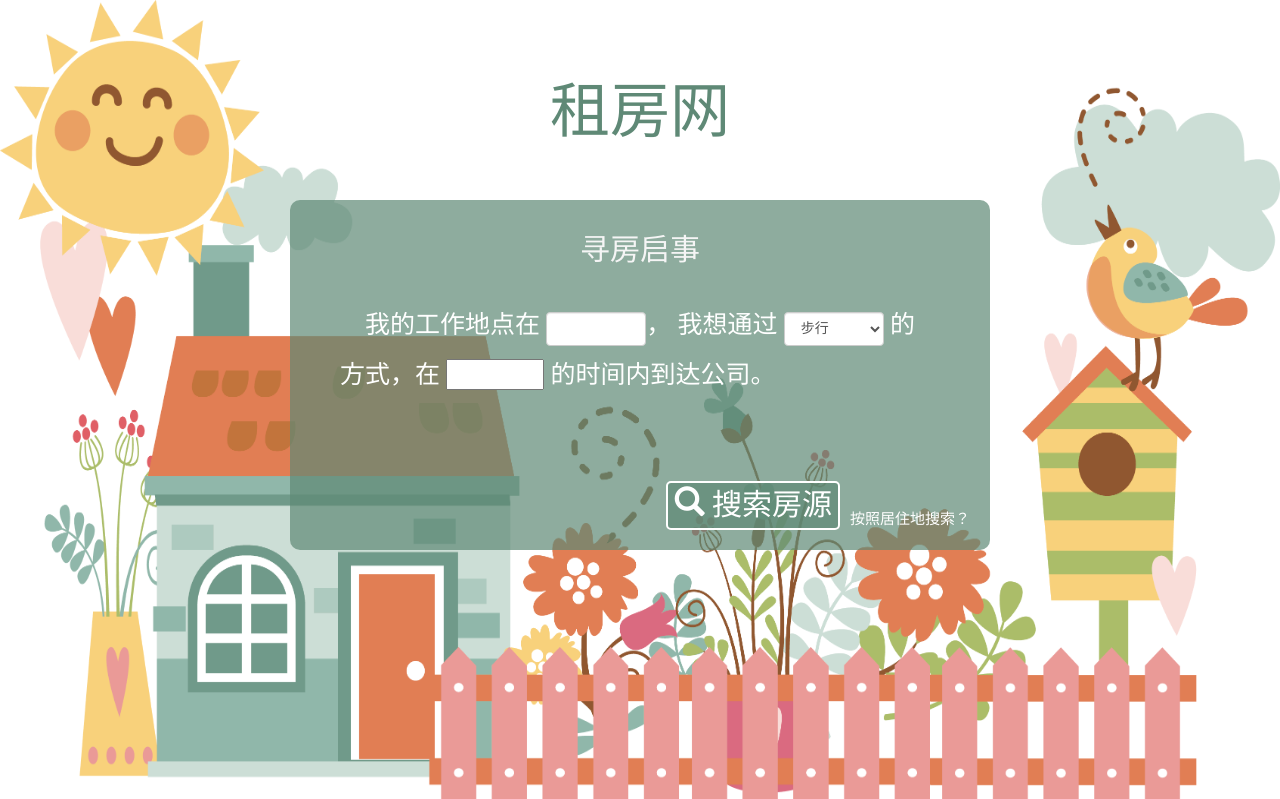
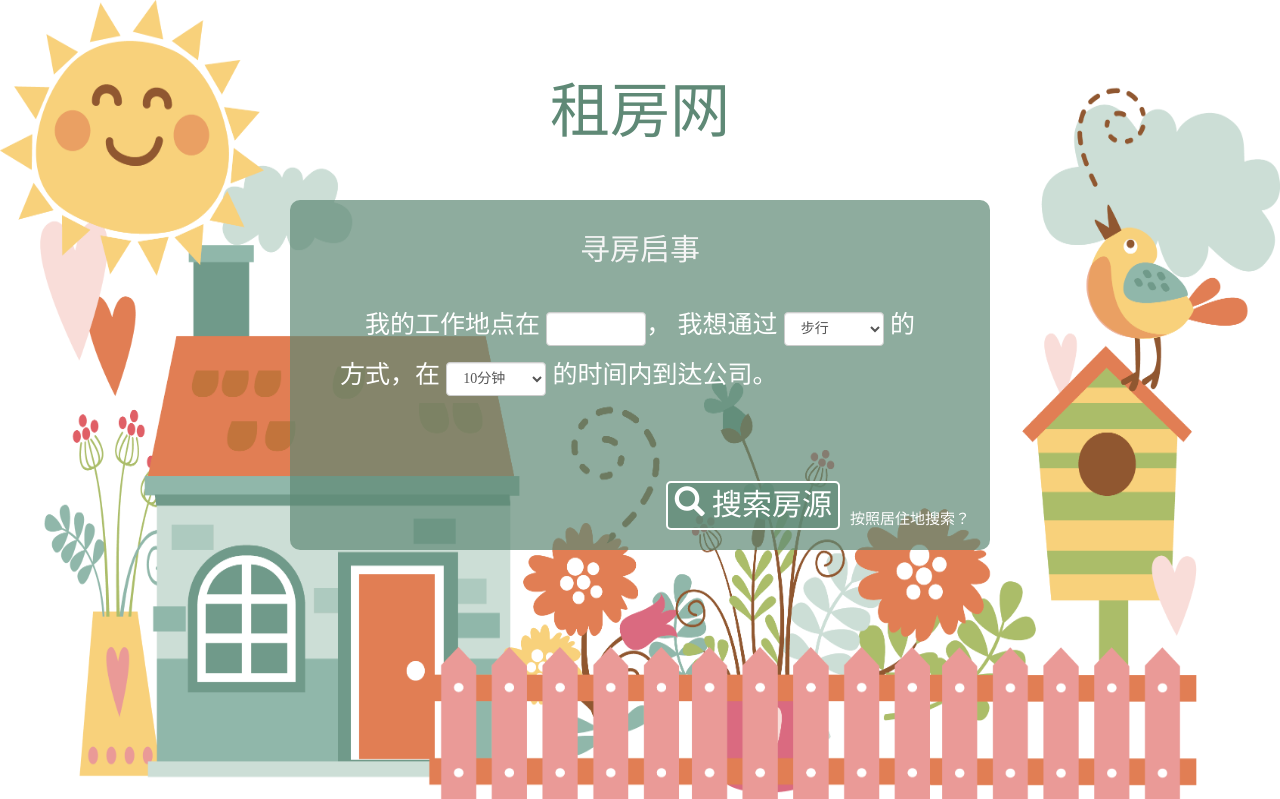
Before and after one commit to cash2one/zhiwu, a Django app: template zhiwu/templates/index.html in a window 1280 px wide; the page is wider, and only the part inside the window is pictured. Shown: the top 799 px of that part. Run offline with Django 3.2, Linux system fonts and the light colour scheme; the template is opened without the code that fills it, so the values that code supplies are empty; some libraries are stand-ins or nearby versions; some web fonts are replaced.

Commit message:
change url

```diff
--- a/zhiwu/templates/index.html
+++ b/zhiwu/templates/index.html
@@ -300,7 +300,7 @@
             </select>
             的方式，在
             <!--<input class="form-control" type="text" name="time" id="time"/>-->
-            <select name="time" id="time">
+            <select class="form-control" name="time" id="time">
                 <option value="10">10分钟</option>
                 <option value="15">15分钟</option>
                 <option value="30">30分钟</option>
--- a/zhiwu/views.py
+++ b/zhiwu/views.py
@@ -32,7 +32,7 @@ def home(request):
     r = {"user": 2, "kk":3}
     # return HttpResponseRedirect("admin_manager")
 
-    return render(request, "home.html", {"r": json.dumps(r)})
+    return render(request, "index.html", {"r": json.dumps(r)})
     # return HttpResponse("hello world",status=200)
 
 def search(request):
```
